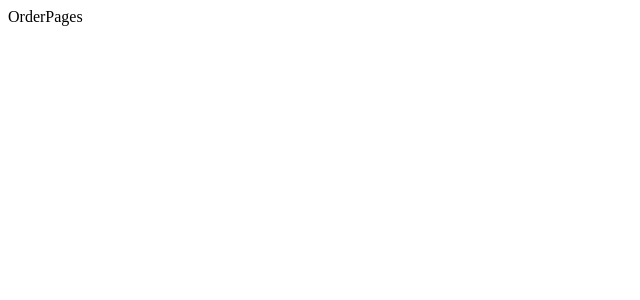
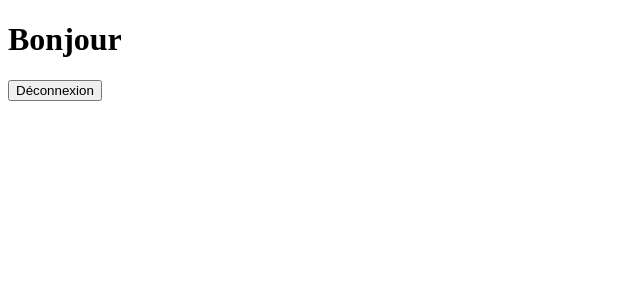
Before and after one commit to Ekkylibre/crazee-burger, a React (Vite) app: page /order in a window 1280 px wide. Shown: the top 300 px of the page, without its empty margins (0-640 px from the left). Built offline with nearby package versions, Linux system fonts and the light colour scheme.

Commit message:
✨ F02: LOGIN > add redirection from/to OrderPage

```diff
--- a/src/components/pages/login/LoginForm.jsx
+++ b/src/components/pages/login/LoginForm.jsx
@@ -1,4 +1,5 @@
 import React, { useState } from 'react'
+import { Link } from 'react-router-dom'
 
 export default function LoginForm() {
     // state
@@ -19,5 +20,6 @@ export default function LoginForm() {
         <h2>Connectez-vous</h2>
         <input value={inputValue} onChange={handleChange} type="text" placeholder="Entre votre prénom..." required />
         <button>Accédez à votre espace</button>
+        <Link to="/order">Vers OrderPage</Link>
     </form>
 }
--- a/src/components/pages/order/OrderPages.jsx
+++ b/src/components/pages/order/OrderPages.jsx
@@ -1,3 +1,10 @@
+import { Link } from "react-router-dom";
+
 export default function OrderPages() {
-  return <div>OrderPages</div>
+  return <div>
+    <h1>Bonjour</h1>
+    <Link to="/F02"
+    ><button>Déconnexion</button>
+    </Link>
+  </div>
 }
```
